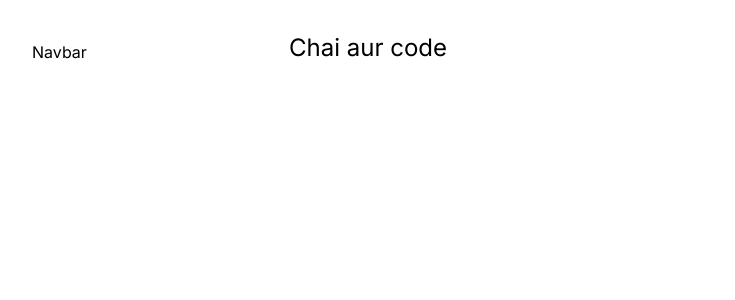
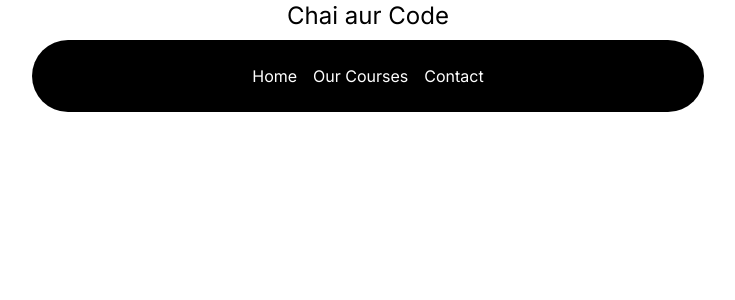
Before and after one commit to shubh-151/musicnextjs, a Next.js app: page / in a window 1280 px wide. Shown: the top 300 px of the page, without its empty margins (272-1007 px from the left). Built offline with nearby package versions, Linux system fonts and the light colour scheme.

Commit message:
Nav bar updation

```diff
--- a/src/app/layout.tsx
+++ b/src/app/layout.tsx
@@ -16,9 +16,11 @@
   children: React.ReactNode;
 }>) {
   return (
-    <html lang="en">
+    <html lang="en" className="dark">
       <body className={inter.className}>
-        <Navbar/>
+        <div className="relative w-full flex items-center justify-center">
+          <Navbar />
+        </div>
         {children}
       </body>
     </html>
--- a/src/app/page.tsx
+++ b/src/app/page.tsx
@@ -3,7 +3,9 @@
 export default function Home() {
   return (
 
-        <p className="text-2xl text-center mt-8">Chai aur code </p>
+        <main className="min-h-screen antialised bg-grid-white/[0.02]">
+          <h1 className="text-2xl text-center">Chai aur Code</h1>
+        </main>
 
   );
 }
--- a/src/components/Navbar.tsx
+++ b/src/components/Navbar.tsx
@@ -5,14 +5,47 @@
 import { cn } from "@/utils/cn";
 
 const Navbar = ({ className }: { className?: string }) => {
-    const [active, setActive] = useState<string | null>(null);
+  const [active, setActive] = useState<string | null>(null);
   return (
     <div
       className={cn("fixed top-10 inset-x-0 max-w-2xl mx-auto z-50", className)}
     >
-        Navbar
-        </div>
-  )
-}
+      <Menu setActive={setActive}>
+        <Link href={"/"}>
+          <MenuItem
+            setActive={setActive}
+            active={active}
+            item="Home"
+          ></MenuItem>
+        </Link>
 
-export default Navbar
+        <MenuItem setActive={setActive} active={active} item="Our Courses">
+        <div className="flex flex-col space-y-4 text-sm">
+          <HoveredLink href="/courses">All Courses</HoveredLink>
+            <HoveredLink href="/courses">
+              Basic Music Theory
+            </HoveredLink>
+            <HoveredLink href="/courses">
+              Advanced Composition
+            </HoveredLink>
+            <HoveredLink href="/courses">Songwriting</HoveredLink>
+            <HoveredLink href="/courses">
+              Music Production
+            </HoveredLink>
+
+          </div>
+        </MenuItem>
+
+        <Link href={"/contact"}>
+        <MenuItem
+            setActive={setActive}
+            active={active}
+            item="Contact"
+          ></MenuItem>
+        </Link>
+      </Menu>
+    </div>
+  );
+};
+
+export default Navbar;
--- a/src/components/ui/navbar-menu.tsx
+++ b/src/components/ui/navbar-menu.tsx
@@ -38,7 +38,7 @@
           animate={{ opacity: 1, scale: 1, y: 0 }}
           transition={transition}
         >
-          {active === item && (
+          {active === item && children && (
             <div className="absolute top-[calc(100%_+_1.2rem)] left-1/2 transform -translate-x-1/2 pt-4">
               <motion.div
                 transition={transition}
--- a/tailwind.config.ts
+++ b/tailwind.config.ts
@@ -6,6 +6,7 @@
     "./src/components/**/*.{js,ts,jsx,tsx,mdx}",
     "./src/app/**/*.{js,ts,jsx,tsx,mdx}",
   ],
+  darkMode:'class',
   theme: {
     extend: {
       backgroundImage: {
```
